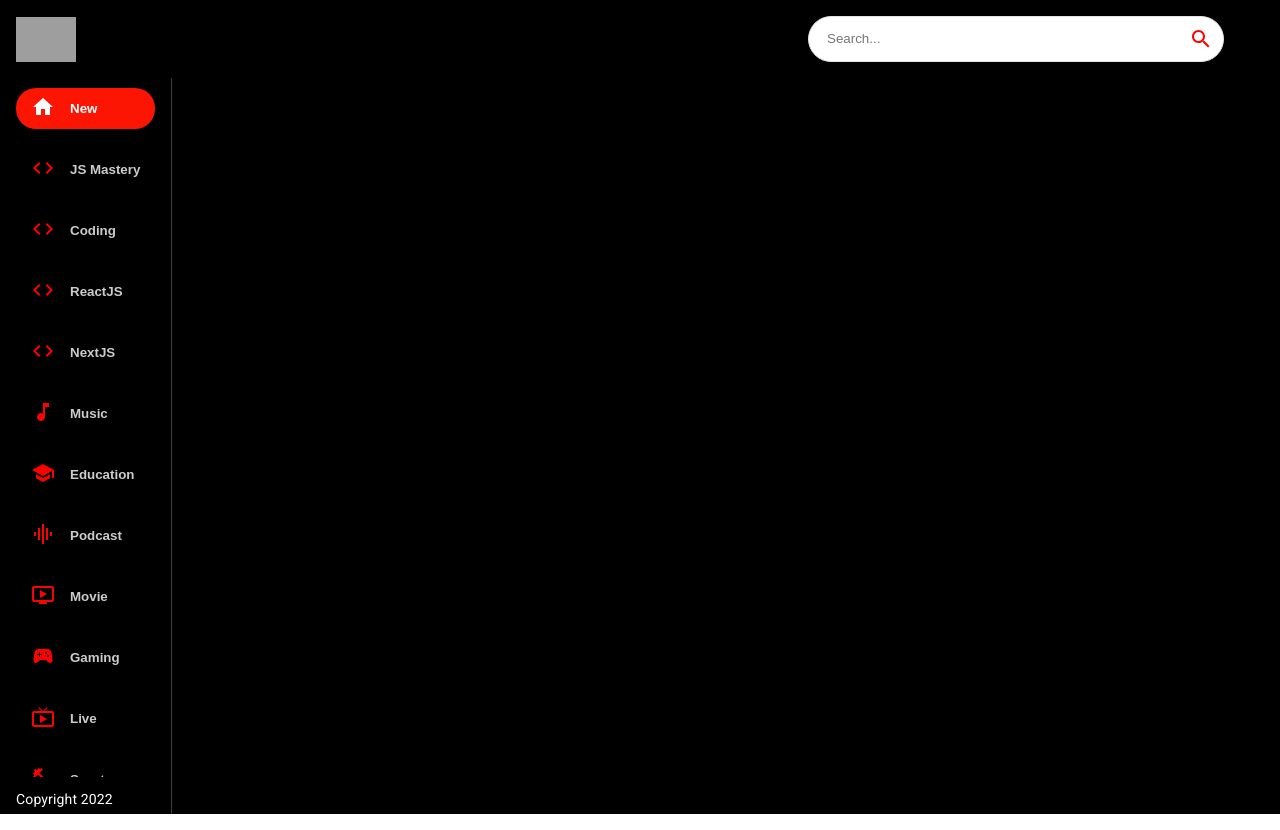
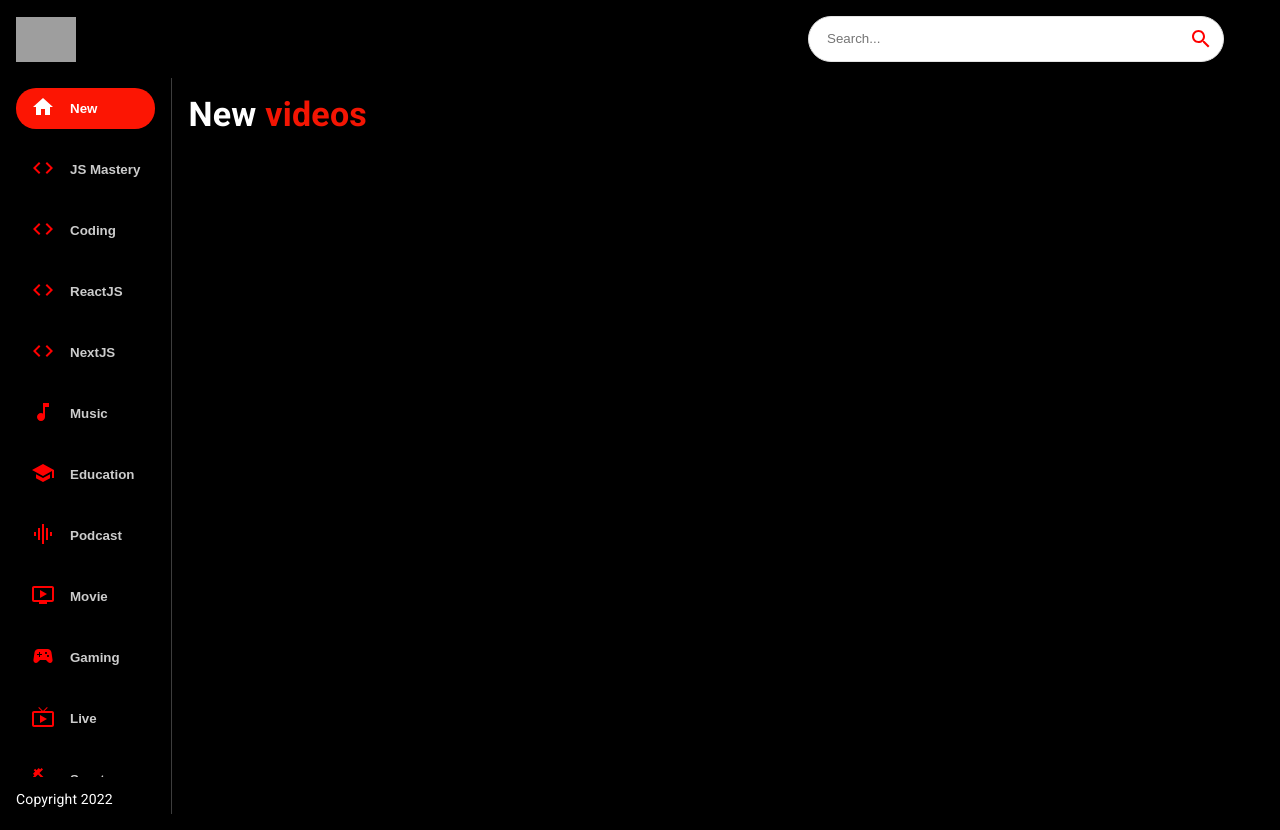
Before and after one commit to yuronn5/youtube_clone, a React (Create React App) app: page / in a window 1280 px wide. Built offline with nearby package versions, Linux system fonts and the light colour scheme; grey boxes are pictures that could not be loaded.

Commit message:
videos component

```diff
--- a/src/components/Feed.jsx
+++ b/src/components/Feed.jsx
@@ -1,6 +1,7 @@
 import { useEffect, useState } from 'react';
 import { Box, Stack, Typography } from '@mui/material';
-import Sidebar from './Sidebar';
+import { Sidebar, Videos } from './';
+
 
 const Feed = () => {
   return (
@@ -12,6 +13,14 @@
             Copyright 2022
           </Typography>
         </Box>
+
+        <Box p={2} sx={{ overflowY: 'auto', height: '90vh', flex: 2 }}>
+          <Typography variant='h4' fontWeight='bold' mb={2} sx={{ color: '#fff' }}>
+            New <span style={{ color: '#f31503' }}>videos</span>
+          </Typography>
+
+          <Videos videos={[]} />
+        </Box>
     </Stack>
   )
 }
--- /dev/null
+++ b/src/components/Videos.jsx
@@ -0,0 +1,9 @@
+import React from 'react'
+
+const Videos = () => {
+  return (
+    <div>Videos</div>
+  )
+}
+
+export default Videos
--- a/src/components/index.js
+++ b/src/components/index.js
@@ -5,3 +5,4 @@
 export { default as SearchFeed } from './SearchFeed';
 export { default as SearchBar } from './SearchBar';
 export { default as Sidebar } from './Sidebar';
+export { default as Videos } from './Videos';
```
